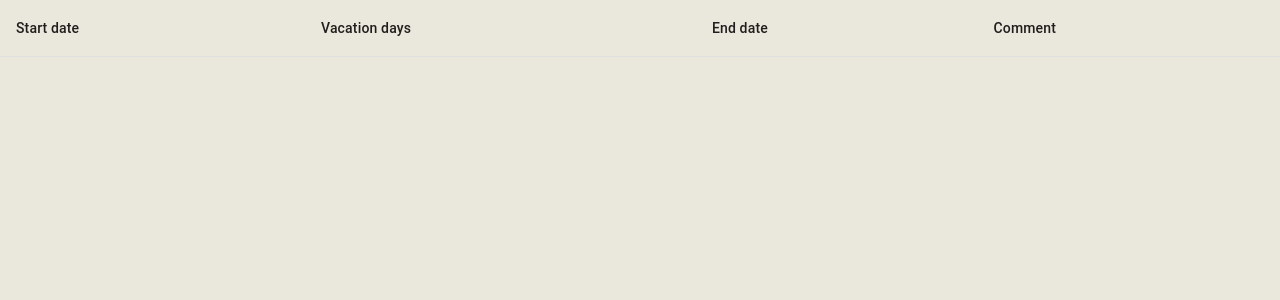
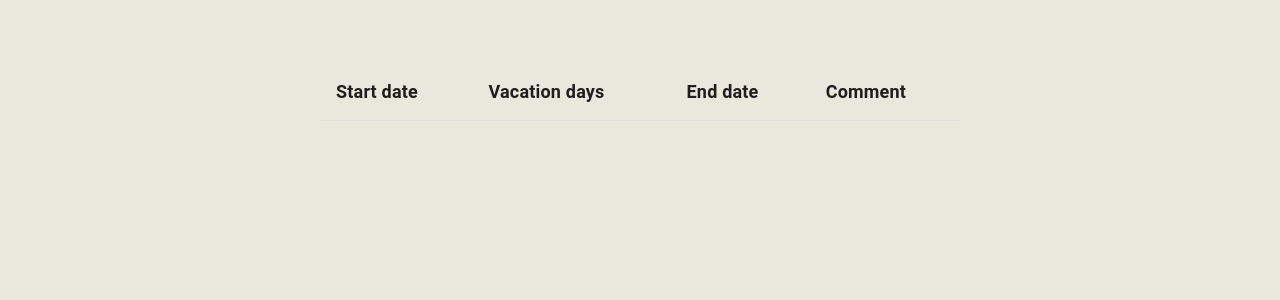
Before and after one commit to Mcclares/Vacation-Request, a React (Create React App) app: page / in a window 1280 px wide. Shown: the top 300 px of the page. Built offline with nearby package versions, Linux system fonts and the light colour scheme.

Commit message:
style(components): add styles in Table and IndexPage
These files were added to align the table to the center

```diff
--- a/src/components/VacationList/VacationList.js
+++ b/src/components/VacationList/VacationList.js
@@ -1,20 +1,21 @@
 import {Table, TableHead, TableCell, TableBody} from "@mui/material";
 import {TableRow} from "@mui/material";
-
 import React, {useState} from "react";
-
-
+import {tableHeader} from "./VacationListStyles";
 export default function VacationList() {
     const[requests, setRequests] = useState([])
+    const tableHeaderClass = "table-header";
+    const tableClass = "table";
+
 
     return(
         <Table>
-            <TableHead>
+            <TableHead >
                 <TableRow>
-                    <TableCell>Start date</TableCell>
-                    <TableCell>Vacation days</TableCell>
-                    <TableCell>End date</TableCell>
-                    <TableCell>Comment</TableCell>
+                    <TableCell style={tableHeader}>Start date</TableCell>
+                    <TableCell style={tableHeader}>Vacation days</TableCell>
+                    <TableCell style={tableHeader}>End date</TableCell>
+                    <TableCell style={tableHeader}>Comment</TableCell>
                 </TableRow>
             </TableHead>
             <TableBody>
--- /dev/null
+++ b/src/components/VacationList/VacationListStyles.js
@@ -0,0 +1,4 @@
+export const tableHeader = {
+    fontWeight: "bold",
+    fontSize: "18px",
+}
--- a/src/pages/IndexPage/IndexPage.css
+++ b/src/pages/IndexPage/IndexPage.css
@@ -0,0 +1,7 @@
+.vacations-list {
+    margin: 5% auto auto;
+    width: 50%;
+    display: flex;
+    justify-content: center;
+    align-items: center;
+}
--- a/src/pages/IndexPage/IndexPage.js
+++ b/src/pages/IndexPage/IndexPage.js
@@ -1,5 +1,5 @@
 import VacationList from "../../components/VacationList/VacationList";
-
+import "./IndexPage.css";
 
 export default function IndexPage() {
     return (
```
Also changed, not shown: src/components/VacationList/VacationList.css (deleted).
